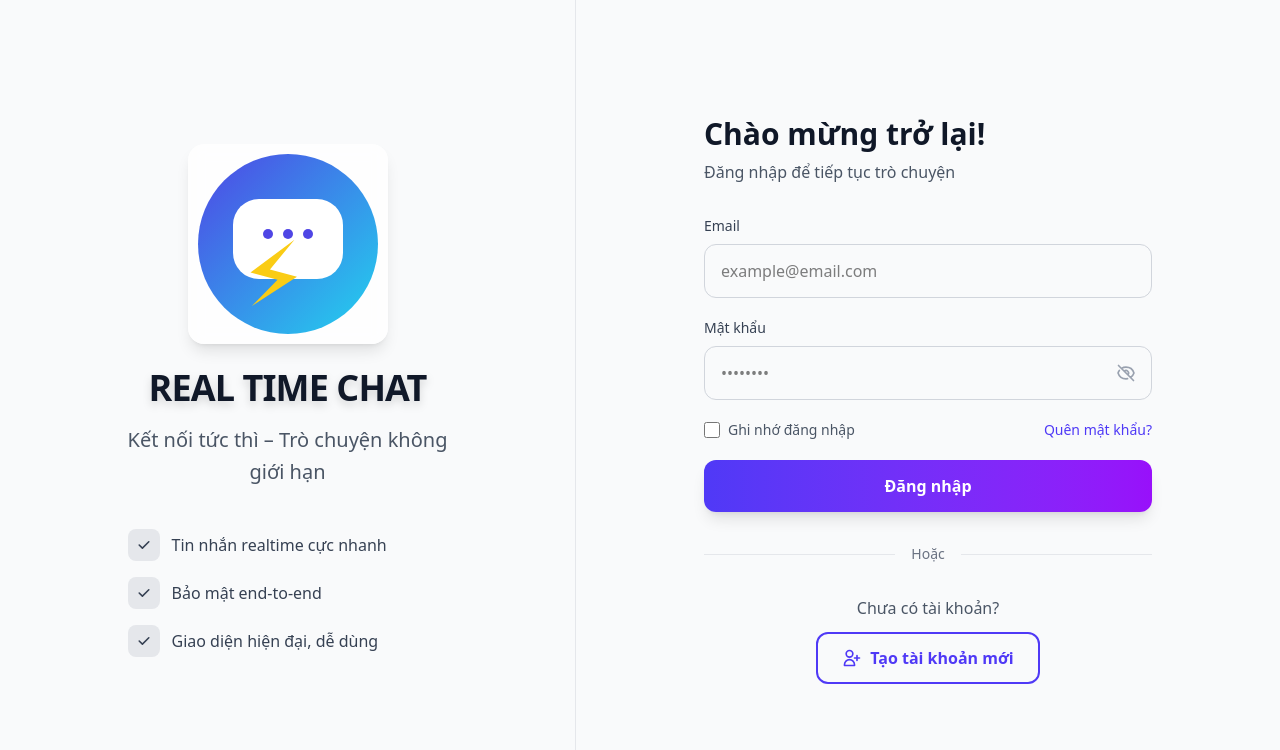
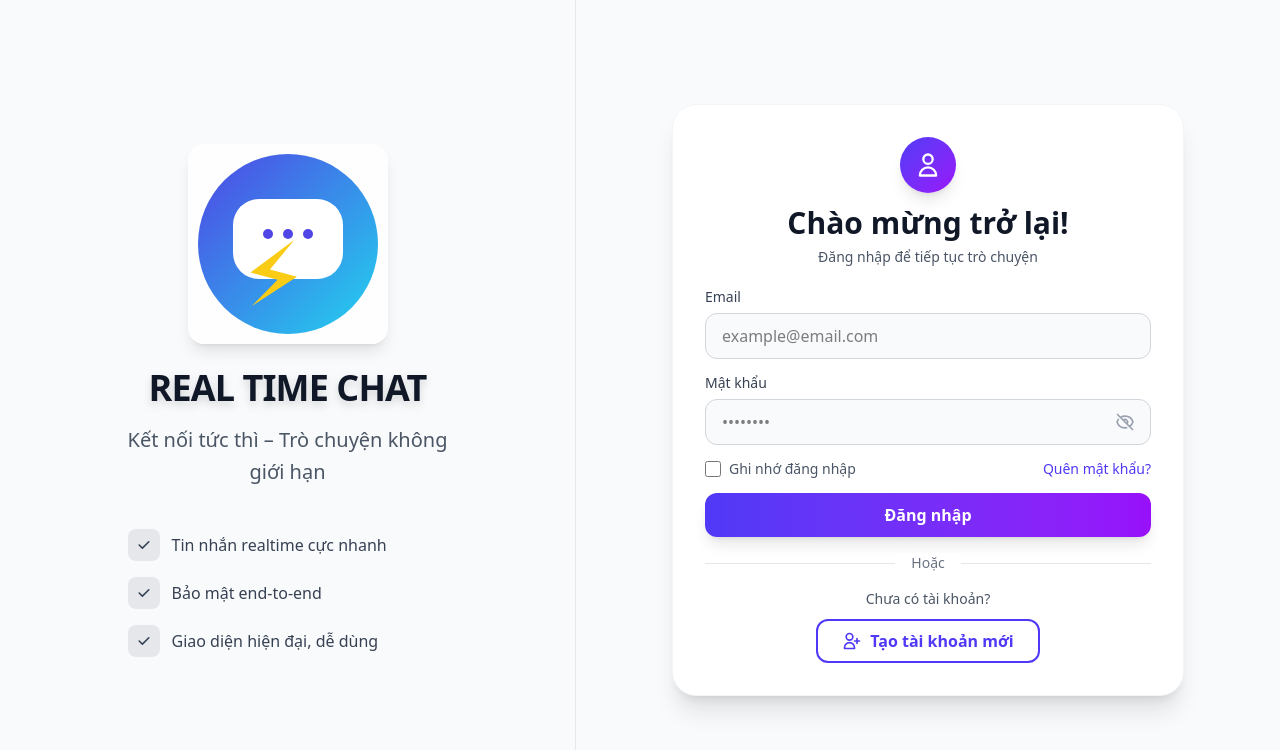
Before and after one commit to lethanhdo1704/real_time_chat, a React (Vite) app in the folder frontend/: page /login in a window 1280 px wide. Shown: the top 750 px of the page. Built offline with nearby package versions, Linux system fonts and the light colour scheme; no server answers.

Commit message:
style: refine Login page layout and improve UI elements for better user experience

```diff
--- a/frontend/src/pages/Login.jsx
+++ b/frontend/src/pages/Login.jsx
@@ -86,17 +86,24 @@ export default function Login() {
         </div>
 
         {/* Right - Login form */}
-        <div className="flex items-center justify-center p-6 overflow-y-auto">
-          <div className="w-full max-w-md">
-            <div className="mb-8">
-              <h2 className="text-3xl font-bold mb-2 text-gray-900">
+        <div className="flex items-center justify-center p-3 lg:p-5 overflow-y-auto">
+          <div className="w-full max-w-lg bg-white rounded-3xl shadow-xl p-5 lg:p-8 border border-gray-100 my-auto">
+            <div className="mb-5 text-center">
+              {/* Gradient Icon */}
+              <div className="mb-3 inline-flex items-center justify-center w-14 h-14 bg-gradient-to-br from-indigo-600 to-purple-600 rounded-full shadow-lg">
+                <svg className="w-7 h-7 text-white" fill="none" stroke="currentColor" viewBox="0 0 24 24">
+                  <path strokeLinecap="round" strokeLinejoin="round" strokeWidth={2} d="M16 7a4 4 0 11-8 0 4 4 0 018 0zM12 14a7 7 0 00-7 7h14a7 7 0 00-7-7z" />
+                </svg>
+              </div>
+
+              <h2 className="text-2xl lg:text-3xl font-bold mb-1.5 text-gray-900">
                 Chào mừng trở lại!
               </h2>
-              <p className="text-gray-600">Đăng nhập để tiếp tục trò chuyện</p>
+              <p className="text-sm text-gray-600">Đăng nhập để tiếp tục trò chuyện</p>
             </div>
 
             {error && (
-              <div className="mb-6 flex items-center gap-2 text-sm text-red-700 bg-red-50 border border-red-200 px-4 py-3 rounded-xl">
+              <div className="mb-3 flex items-center gap-2 text-sm text-red-700 bg-red-50 border border-red-200 px-4 py-2.5 rounded-xl">
                 <svg className="w-5 h-5 shrink-0" fill="currentColor" viewBox="0 0 20 20">
                   <path fillRule="evenodd" d="M10 18a8 8 0 100-16 8 8 0 000 16zM8.707 7.293a1 1 0 00-1.414 1.414L8.586 10l-1.293 1.293a1 1 0 101.414 1.414L10 11.414l1.293 1.293a1 1 0 001.414-1.414L11.414 10l1.293-1.293a1 1 0 00-1.414-1.414L10 8.586 8.707 7.293z" clipRule="evenodd" />
                 </svg>
@@ -104,10 +111,10 @@ export default function Login() {
               </div>
             )}
 
-            <form onSubmit={handleSubmit} className="space-y-5">
+            <form onSubmit={handleSubmit} className="space-y-3.5">
               {/* Email */}
               <div>
-                <label className="block text-sm font-medium text-gray-700 mb-2">
+                <label className="block text-sm font-medium text-gray-700 mb-1.5">
                   Email
                 </label>
                 <input
@@ -119,13 +126,13 @@ export default function Login() {
                     setError("");
                   }}
                   required
-                  className="w-full px-4 py-3.5 border border-gray-300 rounded-xl focus:outline-none focus:ring-2 focus:ring-indigo-500 focus:border-transparent transition-all bg-gray-50 hover:bg-white"
+                  className="w-full px-4 py-2.5 border border-gray-300 rounded-xl focus:outline-none focus:ring-2 focus:ring-indigo-500 focus:border-transparent transition-all bg-gray-50 hover:bg-white"
                 />
               </div>
 
               {/* Password */}
               <div>
-                <label className="block text-sm font-medium text-gray-700 mb-2">
+                <label className="block text-sm font-medium text-gray-700 mb-1.5">
                   Mật khẩu
                 </label>
                 <div className="relative">
@@ -138,7 +145,7 @@ export default function Login() {
                       setError("");
                     }}
                     required
-                    className="w-full px-4 py-3.5 border border-gray-300 rounded-xl focus:outline-none focus:ring-2 focus:ring-indigo-500 focus:border-transparent transition-all bg-gray-50 hover:bg-white pr-12"
+                    className="w-full px-4 py-2.5 border border-gray-300 rounded-xl focus:outline-none focus:ring-2 focus:ring-indigo-500 focus:border-transparent transition-all bg-gray-50 hover:bg-white pr-12"
                   />
                   <button
                     type="button"
@@ -174,7 +181,7 @@ export default function Login() {
               <button
                 type="submit"
                 disabled={loading}
-                className="w-full bg-linear-to-r from-indigo-600 to-purple-600 hover:from-indigo-700 hover:to-purple-700 text-white py-3.5 rounded-xl font-semibold shadow-lg hover:shadow-xl transition-all disabled:opacity-60 disabled:cursor-not-allowed transform hover:scale-[1.02] active:scale-[0.98]"
+                className="w-full bg-gradient-to-r from-indigo-600 to-purple-600 hover:from-indigo-700 hover:to-purple-700 text-white py-2.5 rounded-xl font-semibold shadow-lg hover:shadow-xl transition-all disabled:opacity-60 disabled:cursor-not-allowed transform hover:scale-[1.02] active:scale-[0.98]"
               >
                 {loading ? (
                   <span className="flex items-center justify-center gap-2">
@@ -191,21 +198,21 @@ export default function Login() {
             </form>
 
             {/* Divider */}
-            <div className="relative my-8">
+            <div className="relative my-4">
               <div className="absolute inset-0 flex items-center">
                 <div className="w-full border-t border-gray-200"></div>
               </div>
               <div className="relative flex justify-center text-sm">
-                <span className="px-4 bg-gray-50 text-gray-500">Hoặc</span>
+                <span className="px-4 bg-white text-gray-500">Hoặc</span>
               </div>
             </div>
 
             {/* Register link */}
             <div className="text-center">
-              <p className="text-gray-600 mb-3">Chưa có tài khoản?</p>
+              <p className="text-gray-600 mb-2.5 text-sm">Chưa có tài khoản?</p>
               <Link
                 to="/register"
-                className="inline-flex items-center justify-center gap-2 px-6 py-3 border-2 border-indigo-600 text-indigo-600 font-semibold rounded-xl hover:bg-indigo-50 transition-all transform hover:scale-[1.02] active:scale-[0.98]"
+                className="inline-flex items-center justify-center gap-2 px-6 py-2 border-2 border-indigo-600 text-indigo-600 font-semibold rounded-xl hover:bg-indigo-50 transition-all transform hover:scale-[1.02] active:scale-[0.98]"
               >
                 <svg className="w-5 h-5" fill="none" stroke="currentColor" viewBox="0 0 24 24">
                   <path strokeLinecap="round" strokeLinejoin="round" strokeWidth={2} d="M18 9v3m0 0v3m0-3h3m-3 0h-3m-2-5a4 4 0 11-8 0 4 4 0 018 0zM3 20a6 6 0 0112 0v1H3v-1z" />
```
